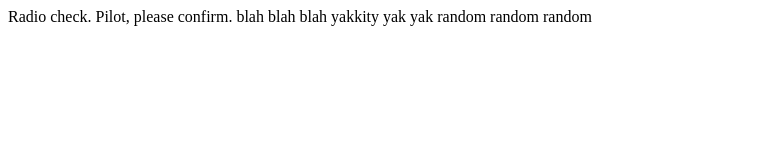
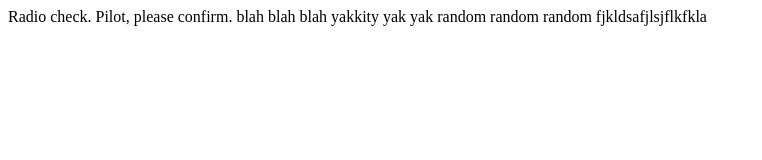
Before and after one commit to chatrakson/communication-log2, a plain HTML site: page index.html in a window 1280 px wide. Shown: the whole page, without its empty margins (0-762 px from the left). Drawn offline with Linux system fonts and the light colour scheme.

Commit message:
added fourth line

```diff
--- a/index.html
+++ b/index.html
@@ -3,6 +3,7 @@
    <p>Radio check. Pilot, please confirm.
       blah blah blah yakkity yak yak
       random random random
+      fjkldsafjlsjflkfkla
    </p>
 </body>
 </html>
```
